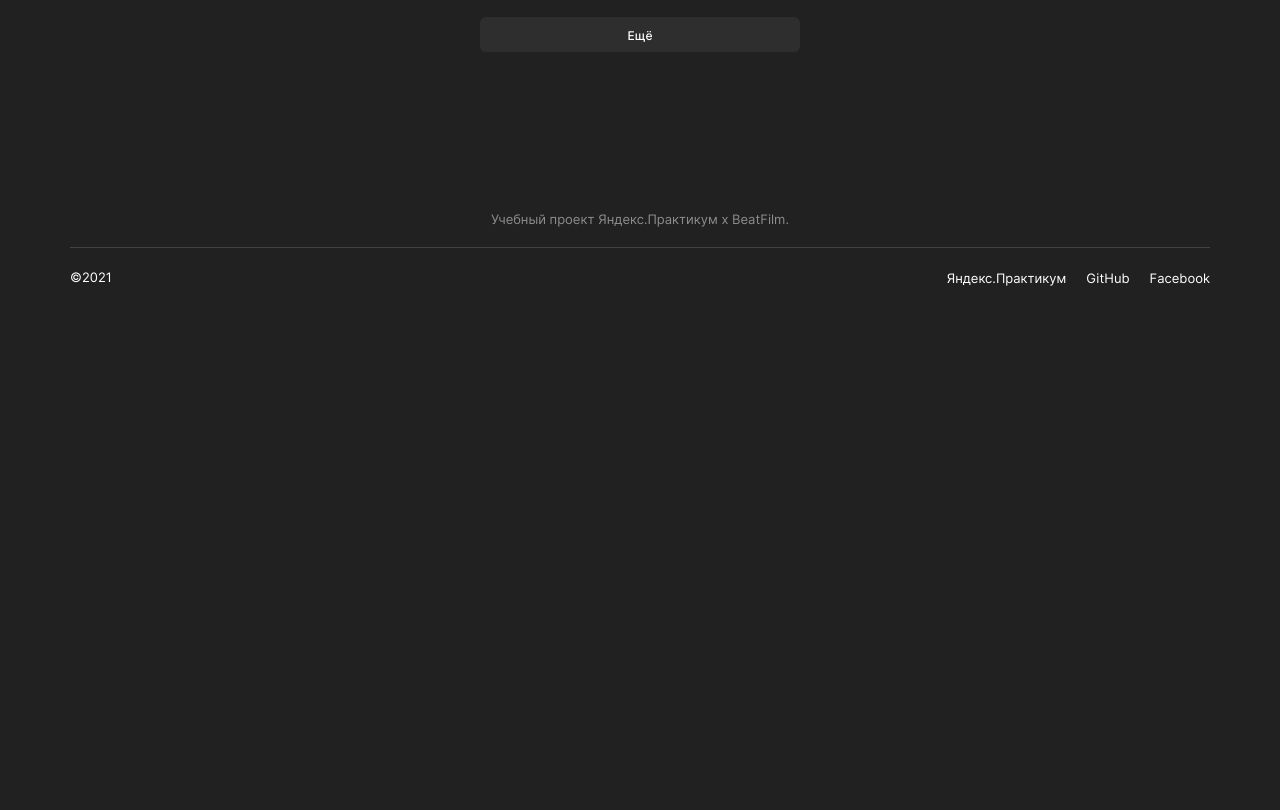
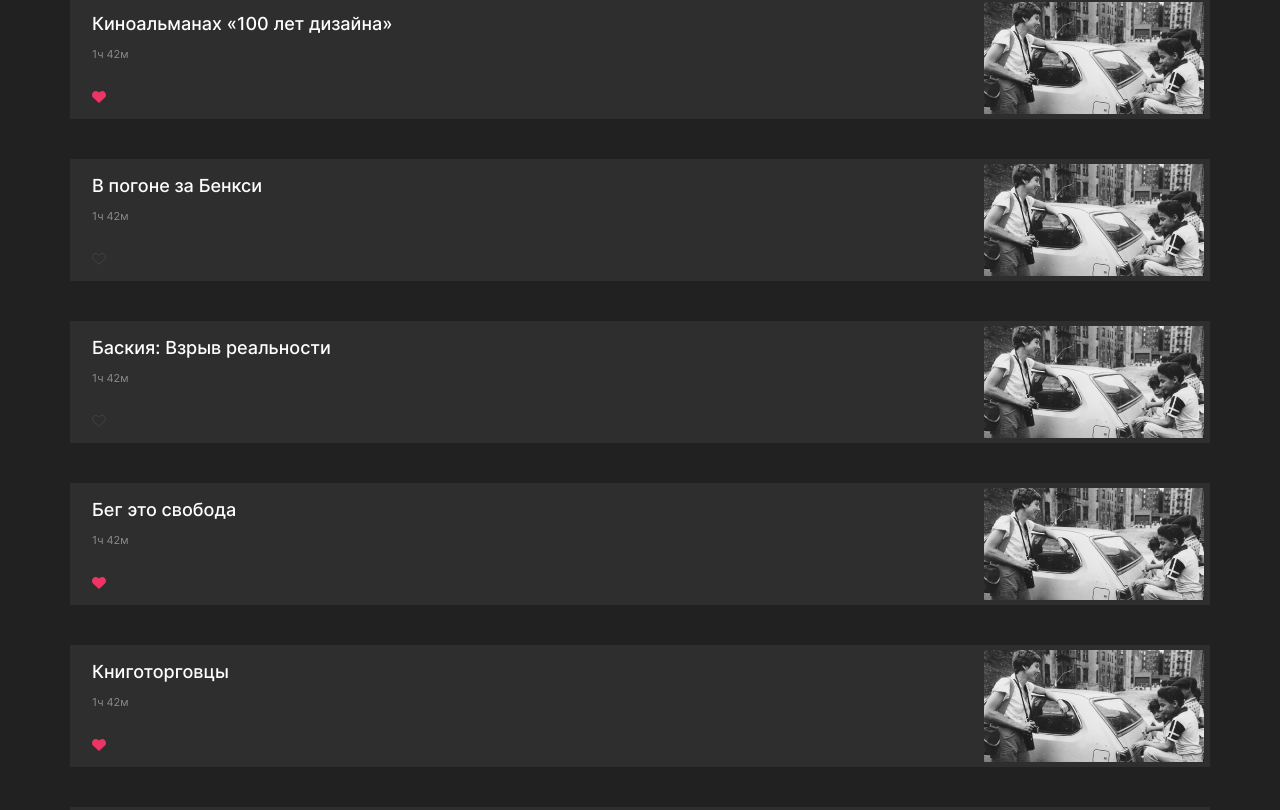
Before and after one commit to Vovkasquid/movies-explorer-frontend, a React (Create React App) app: page /movies in a window 1280 px wide. Shown: the part 549-1359 px from the top of the page. Before the commit the page ends 855 px from the top, so only its background shows below. Built offline with nearby package versions, Linux system fonts and the light colour scheme.

Commit message:
feat: сделать десктоп версию Movies

```diff
--- a/src/components/MoviesCard/MoviesCard.jsx
+++ b/src/components/MoviesCard/MoviesCard.jsx
@@ -1,17 +1,18 @@
 import React from 'react'
 import './MoviesCard.css'
-import filmPicture from '../../images/film-example.png'
 
-export default function MoviesCard() {
+export default function MoviesCard({ filmName, filmDuration, filmPicture, isLiked }) {
   return (
     <div className="movies-card">
       <div className="movies-card__info-container">
-        <h3 className="movies-card__title">33 слова о дизайне</h3>
-        <p className="movies-card__duration">1ч 42м</p>
+        <h3 className="movies-card__title">{filmName}</h3>
+        <p className="movies-card__duration">{filmDuration}</p>
         <button
           aria-label="like"
           type="button"
-          className="movies-card__like-button movies-card__like-button_status_active"
+          className={
+            isLiked ? `movies-card__like-button movies-card__like-button_status_active` : `movies-card__like-button`
+          }
         />
       </div>
       <img className="movies-card__film-picture" alt="картинка фильма" src={filmPicture} />
--- a/src/components/MoviesCardList/MoviesCardList.css
+++ b/src/components/MoviesCardList/MoviesCardList.css
@@ -13,6 +13,7 @@
   box-sizing: border-box;
   width: 100%;
   display: flex;
+  flex-direction: column;
   justify-content: center;
   align-items: center;
   list-style: none;
--- a/src/components/MoviesCardList/MoviesCardList.jsx
+++ b/src/components/MoviesCardList/MoviesCardList.jsx
@@ -1,13 +1,47 @@
 import React from 'react'
 import './MoviesCardList.css'
 import MovieCard from '../MoviesCard/MoviesCard'
+import filmPicture from '../../images/film-example.png'
 
 export default function MoviesCardList() {
   return (
     <section className="movies-card-list">
       <ul className="movies-card-list__list">
         <li>
-          <MovieCard />
+          <MovieCard filmName="33 слова о дизайне" filmDuration="1ч 42м" filmPicture={filmPicture} isLiked />
+        </li>
+        <li>
+          <MovieCard
+            filmName="Киноальманах «100 лет дизайна»"
+            filmDuration="1ч 42м"
+            filmPicture={filmPicture}
+            isLiked
+          />
+        </li>
+        <li>
+          <MovieCard filmName="В погоне за Бенкси" filmDuration="1ч 42м" filmPicture={filmPicture} isLiked={false} />
+        </li>
+        <li>
+          <MovieCard
+            filmName="Баския: Взрыв реальности"
+            filmDuration="1ч 42м"
+            filmPicture={filmPicture}
+            isLiked={false}
+          />
+        </li>
+        <li>
+          <MovieCard filmName="Бег это свобода" filmDuration="1ч 42м" filmPicture={filmPicture} isLiked />
+        </li>
+        <li>
+          <MovieCard filmName="Книготорговцы" filmDuration="1ч 42м" filmPicture={filmPicture} isLiked />
+        </li>
+        <li>
+          <MovieCard
+            filmName="Когда я думаю о Германии ночью"
+            filmDuration="1ч 42м"
+            filmPicture={filmPicture}
+            isLiked={false}
+          />
         </li>
       </ul>
       <button type="button" className="movies-card-list__next-films-button">
```
